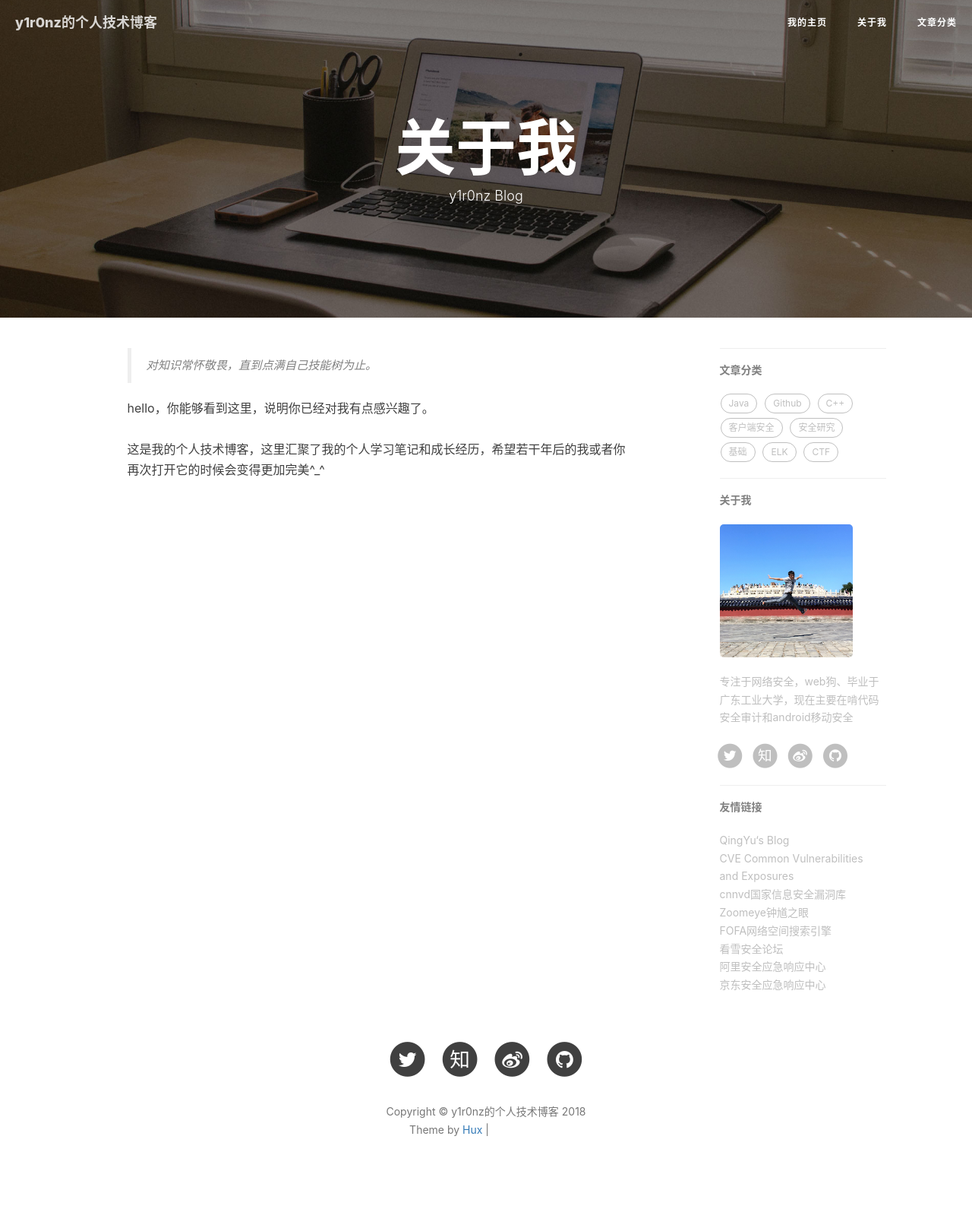
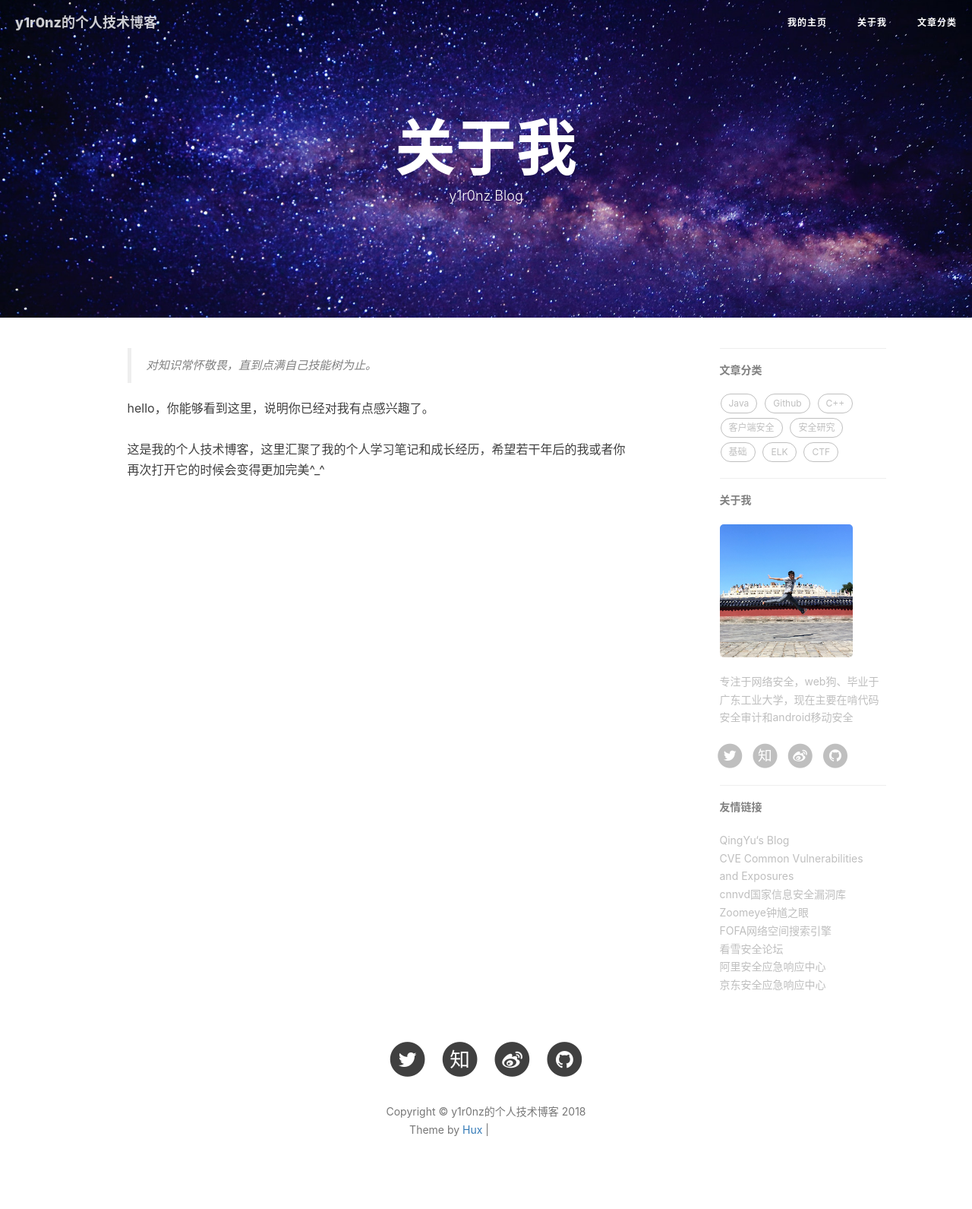
Before and after one commit to yangrz/blog, a Jekyll site: the page built from about.html, in a window 1280 px wide. Shown: the whole page at 76% size. Built offline with Jekyll 4.4.1, drawn with Linux system fonts in a browser that asks for light colours; nearby versions of some CDN libraries; comment, search, counter and statistics services are not loaded; grey boxes are pictures that could not be loaded.

Commit message:
2018-01-14

```diff
--- a/about.html
+++ b/about.html
@@ -2,7 +2,7 @@
 layout: page
 title: 关于我
 description: "y1r0nz Blog"
-header-img: "img/home-bg-o.jpg"
+header-img: "img/pexels-photo-110854.jpeg"
 ---
 
 <div class="zh post-container">
--- a/tags.html
+++ b/tags.html
@@ -2,7 +2,7 @@
 title: "文章分类"
 layout: default
 description: keep hungry keep foolish
-header-img: "img/tag-bg.jpg"
+header-img: "img/pexels-photo-234527.jpeg"
 ---
 
 <!-- Page Header -->
```
Also changed, not shown: img/pexels-photo-110854.jpeg (added), img/pexels-photo-234527.jpeg (added), img/pexels-photo-379419.jpeg (added), img/pexels-photo-450035.jpeg (added).
